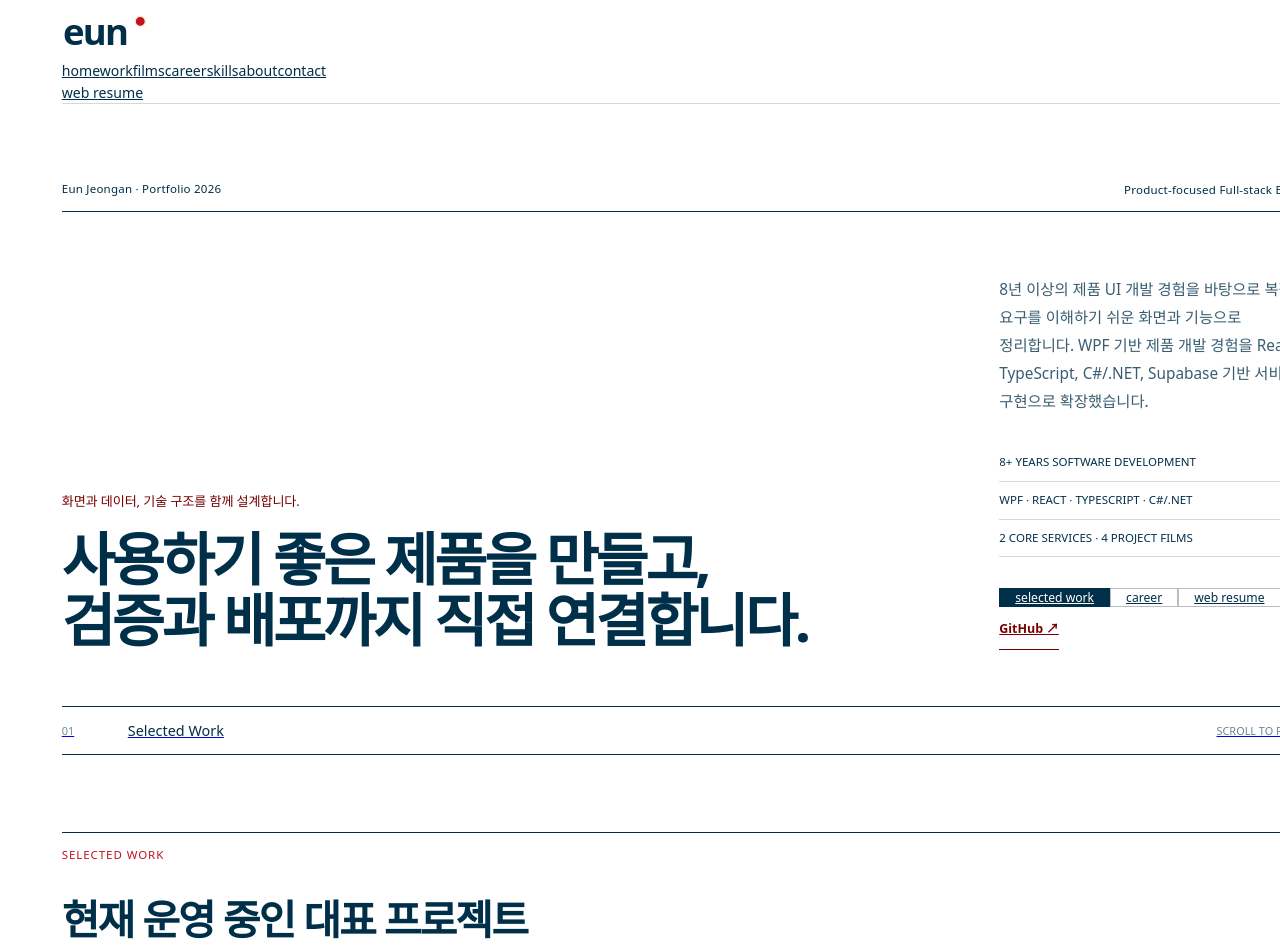
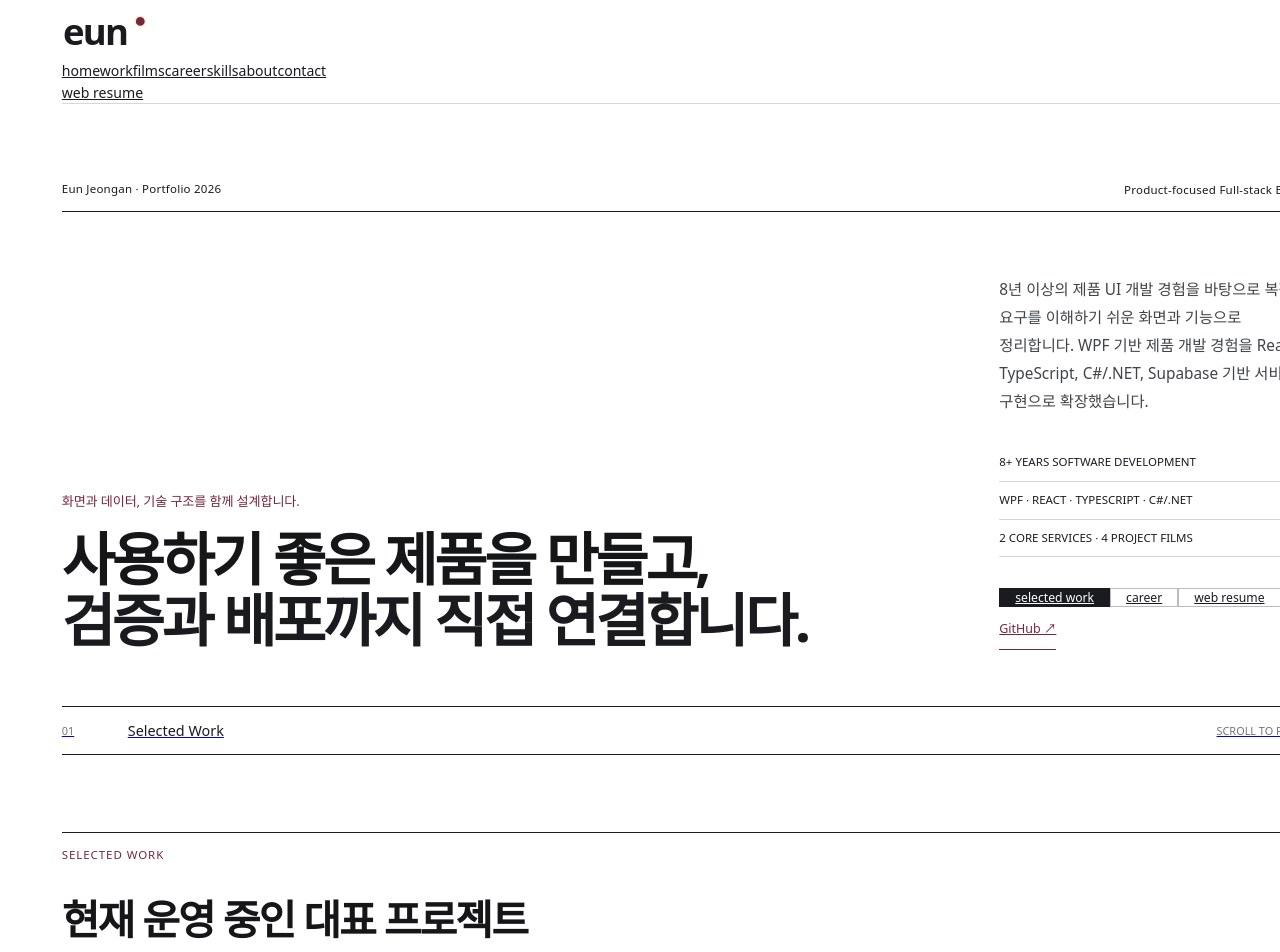
Before and after one commit to coffee-and/eun-portfolio, a React (Vite) app: page / in a window 1280 px wide. Shown: the top 952 px of the page. Built offline with nearby package versions, Linux system fonts and the light colour scheme; the HTML template or start-up script is replaced by a standard one; a web font is replaced by a local one.

Commit message:
포트폴리오 색상 조정

```diff
--- a/src/styles/readme-palette.css
+++ b/src/styles/readme-palette.css
@@ -26,6 +26,35 @@
   --brand-text: #002f49;
 }
 
+/* Portfolio palette only. The resume keeps its existing theme. */
+main {
+  --ink: #191b1e;
+  --navy: #191b1e;
+  --surface: #ffffff;
+  --silver: rgba(25, 27, 30, 0.18);
+  --slate: #70767d;
+  --blue: #748899;
+  --red: #76283b;
+  --wine: #76283b;
+  --burgundy: #76283b;
+  --gold: #76283b;
+  --cream: #ffffff;
+
+  --bg-primary: #ffffff;
+  --bg-card: #ffffff;
+  --bg-muted: #ffffff;
+  --bg-pill: transparent;
+  --border-light: rgba(25, 27, 30, 0.18);
+  --border-strong: #191b1e;
+  --text-primary: #191b1e;
+  --text-secondary: #3f444a;
+  --text-muted: #70767d;
+  --brand-primary: #76283b;
+  --brand-text: #191b1e;
+
+  color: var(--text-primary);
+}
+
 .brand-mark__word {
   fill: var(--navy) !important;
 }
@@ -34,3 +63,44 @@
   fill: var(--red) !important;
   stroke: var(--palette-cream) !important;
 }
+
+/* Keep large display text close to black. */
+main .hero-editorial h1,
+main .section-header h2,
+main .project-editorial h3,
+main .archive-project-editorial h3,
+main .youtube-card h3,
+main .career-story__header h3,
+main .career-chapter__heading h3,
+main .about-editorial__statement p:first-child,
+main .about-grid--editorial .info-card strong,
+main .ask-eun-answer > strong,
+main .site-footer strong {
+  color: #151618 !important;
+}
+
+/* Use wine only as a restrained accent and avoid error-like bold text. */
+main .section-header .eyebrow,
+main .editorial-number,
+main .youtube-card__korean-title,
+main .youtube-card__status strong,
+main .career-index span,
+main .career-story__header p,
+main .career-chapter__heading > span,
+main .career-project__title > span,
+main .skill-ledger__row span,
+main .ask-eun-questions > p,
+main .ask-eun-answer > span,
+main .text-accent {
+  color: #76283b !important;
+  font-weight: 500 !important;
+}
+
+main .project-editorial__status dt,
+main .project-editorial__links a,
+main .youtube-card__link,
+main .hero-text-link,
+main .ask-eun-answer__links a {
+  color: #76283b !important;
+  font-weight: 500 !important;
+}
```
